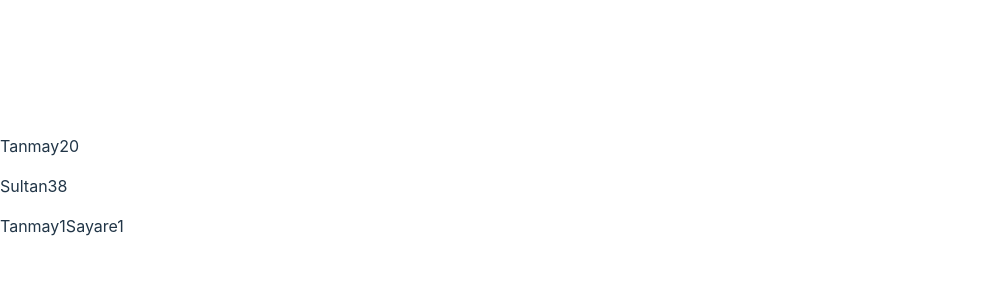
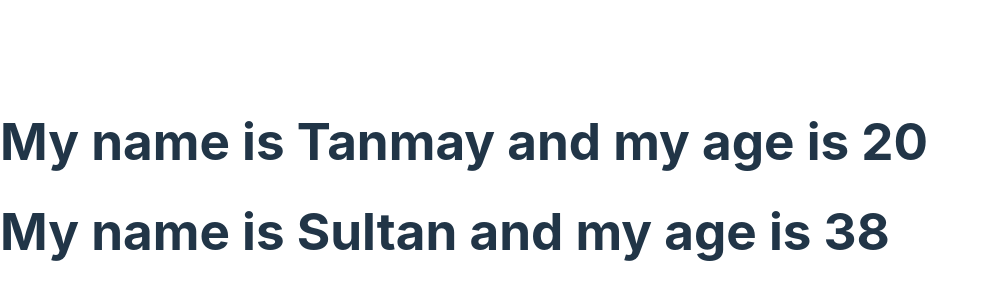
Before and after one commit to Tanmay-say/fullstackopen-submissions, a React (Vite) app in the folder part1/pract-rv/: page / in a window 1280 px wide. Shown: the part 214-514 px from the top of the page, without its empty margins (0-989 px from the left). Built offline with nearby package versions, Linux system fonts and the light colour scheme.

Commit message:
Modified

```diff
--- a/part1/pract-rv/src/App.jsx
+++ b/part1/pract-rv/src/App.jsx
@@ -1,14 +1,3 @@
-
-const App1 = () => {
-  const friends = [ 'Tanmay1', 'Sayare1']
-
-  return (
-    <div>
-      <p>{friends}</p>
-    </div>
-  )
-}
-
 const App = () => {
   const friends = [
     {name:'Tanmay' , age : 20},
@@ -16,9 +5,23 @@ const App = () => {
   ]
   return (
     <div>
-      <p>{friends[0].name}{friends[0].age}</p>
-      <p>{friends[1].name}{friends[1].age}</p>
-      <App1 />
+      <Friend  friends={friends}/>
+    </div>
+  )
+}
+
+const Diff = (props) => {
+  return(
+    <div>
+      <h1>My name is {props.friends.name} and my age is {props.friends.age}</h1>
+    </div>
+  )
+}
+const Friend = (props) => {
+  return (
+    <div>
+      <Diff friends={props.friends[0]}/>
+      <Diff friends={props.friends[1]}/>
     </div>
   )
 }
```
